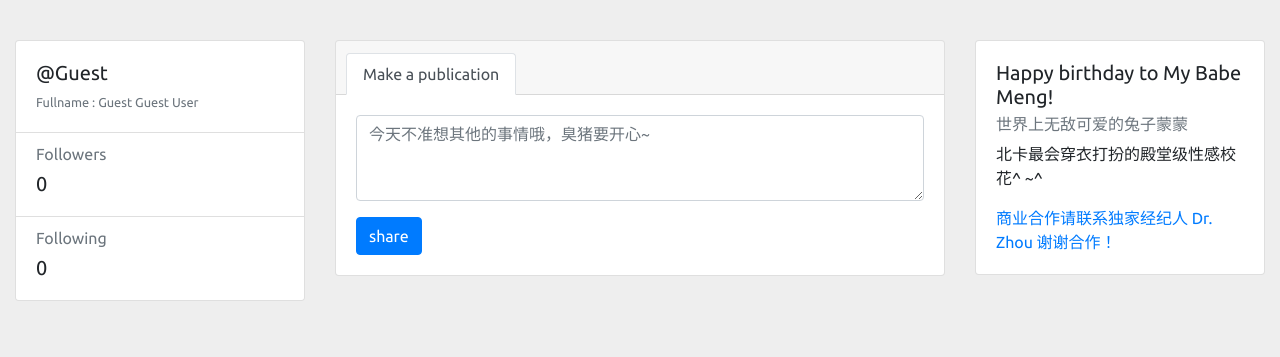
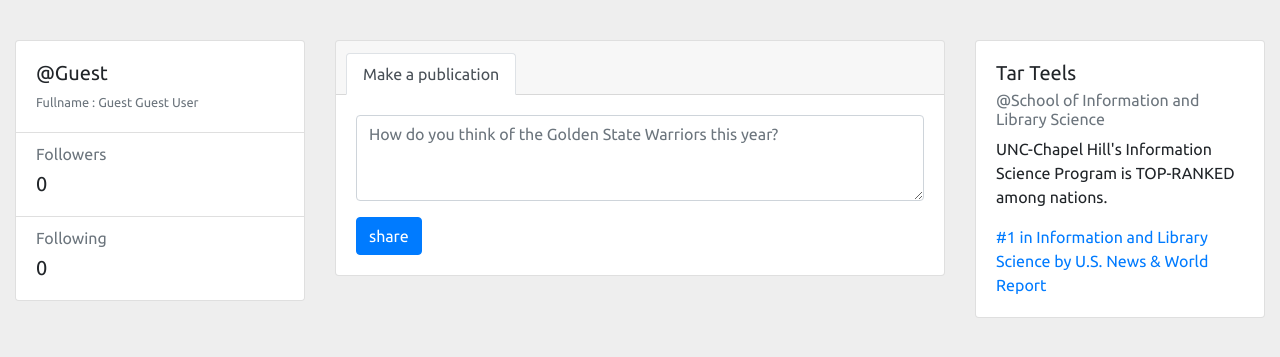
Before and after one commit to connectbo/connectbo, a PHP site: page /chirper/home.php in a window 1280 px wide. Shown: the part 74-431 px from the top of the page. Run offline with PHP 8.4, Linux system fonts and the light colour scheme; data that the repository does not hold is empty; some libraries are stand-ins or nearby versions.

Commit message:
Update home.php

```diff
--- a/chirper/home.php
+++ b/chirper/home.php
@@ -187,7 +187,7 @@
                             <div class="tab-pane fade show active" id="posts" role="tabpanel" aria-labelledby="posts-tab">
                                 <div class="form-group">
                                     <label class="sr-only" for="message">post</label>
-                                    <textarea class="form-control" id="message" name="message" rows="3" placeholder="今天不准想其他的事情哦，臭猪要开心~"></textarea>
+                                    <textarea class="form-control" id="message" name="message" rows="3" placeholder="How do you think of the Golden State Warriors this year?"></textarea>
                                 </div>
                             </div>
                         </div>
@@ -261,7 +261,7 @@
                 </div>
                 <br/> -->
             </div>
-            <!--<div class="col-md-3">
+            <div class="col-md-3">
                  <div class="card gedf-card">
                     <div class="card-body">
                         <h5 class="card-title">Tar Teels</h5>
@@ -270,16 +270,6 @@
                         <a href="https://www.usnews.com/best-graduate-schools/top-library-information-science-programs/university-of-north-carolina-at-chapel-hill-199120?int=a31a09#" class="card-link">#1
                             in Information and Library Science by U.S. News & World Report</a><br />
                     </div>
-                </div> -->
-                <div class="col-md-3">
-                    <div class="card gedf-card">
-                        <div class="card-body">
-                            <h5 class="card-title">Happy birthday to My Babe Meng!</h5>
-                            <h6 class="card-subtitle mb-2 text-muted">世界上无敌可爱的兔子蒙蒙</h6>
-                            <p class="card-text">北卡最会穿衣打扮的殿堂级性感校花^ ~^</p>
-                            <a href="https://www.linkedin.com/in/bo-zhou-a64a5b122/" class="card-link">商业合作请联系独家经纪人 Dr. Zhou 谢谢合作！</a><br />
-                        </div>
-                    </div>
                 </div>
 </body>
 
```
